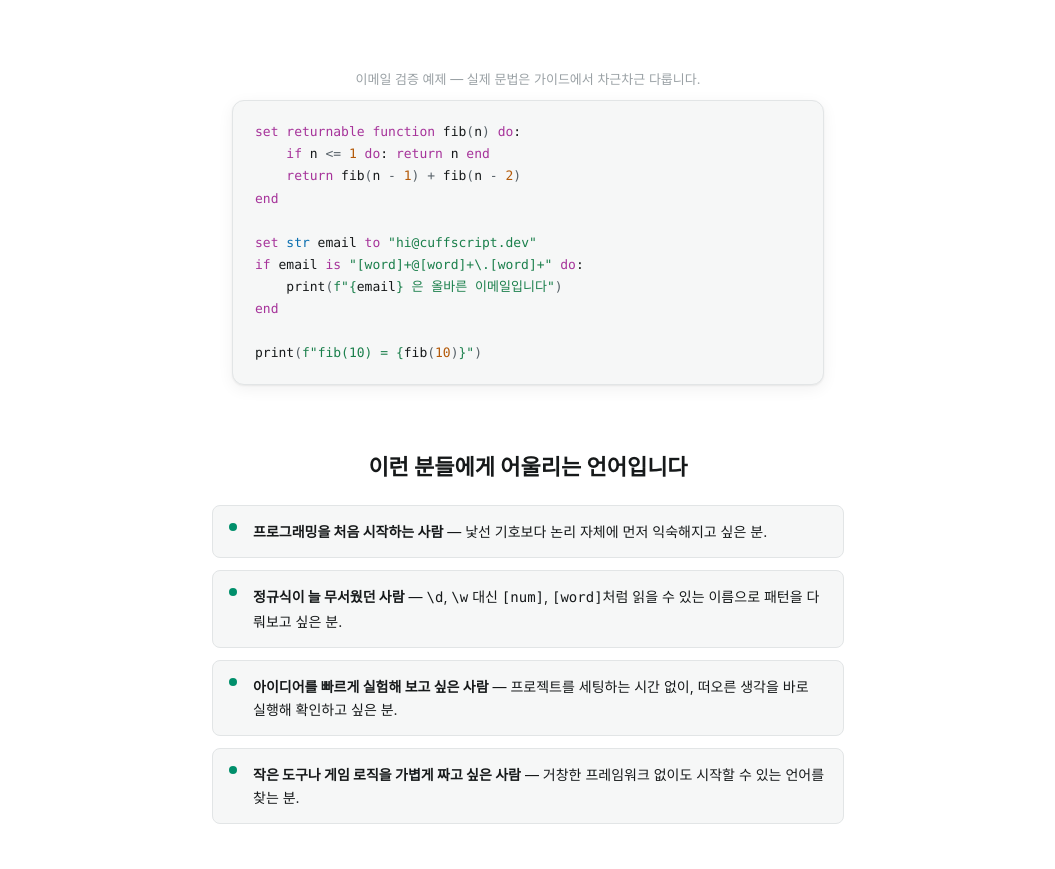
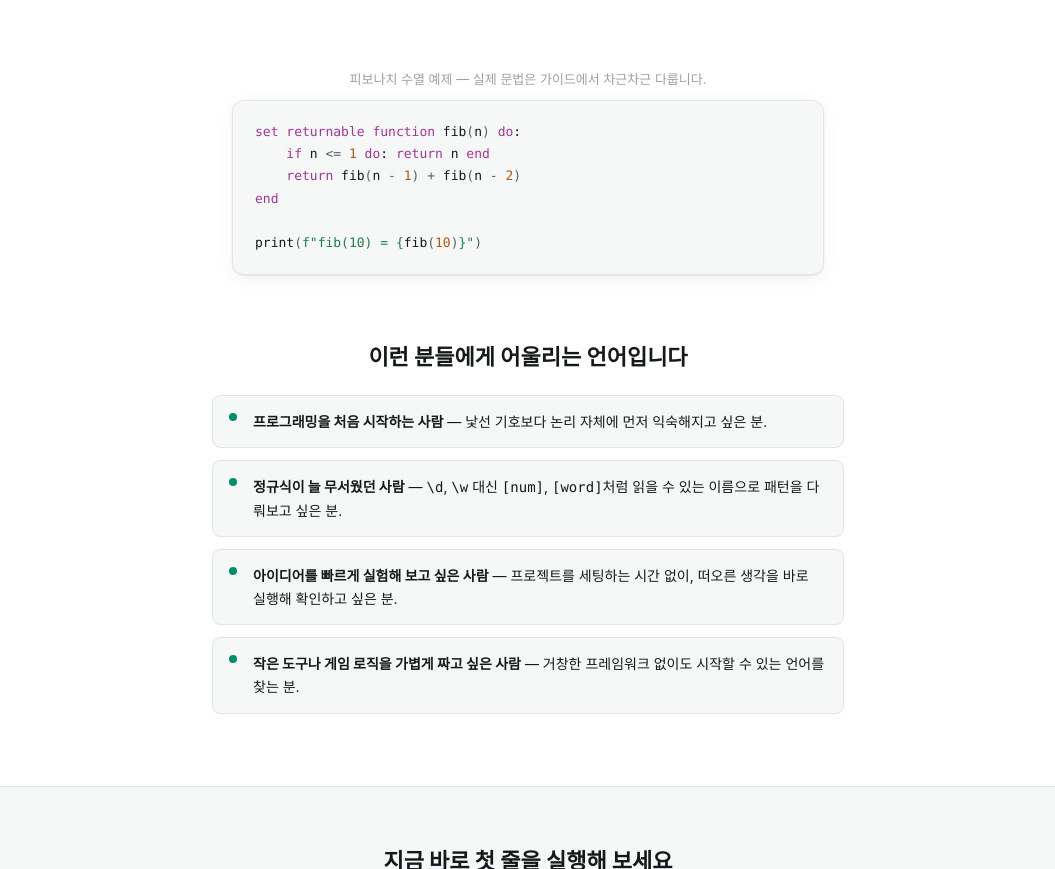
Before and after one commit to cuffscript/site, a website built with Vite: page index.html in a window 1280 px wide. Shown: the part 1287-2156 px from the top of the page, without its empty margins (112-1167 px from the left). Built offline with nearby package versions, Linux system fonts and the light colour scheme.

Commit message:
홈쇼케이스 캡션을 이메일 검증 예제에서 피보나치 수열 예제로 변경

```diff
--- a/index.html
+++ b/index.html
@@ -91,15 +91,10 @@
             </section>
 
             <section class="home-showcase">
-                <p class="home-showcase-caption">이메일 검증 예제 — 실제 문법은 가이드에서 차근차근 다룹니다.</p>
+                <p class="home-showcase-caption">피보나치 수열 예제 — 실제 문법은 가이드에서 차근차근 다룹니다.</p>
                 <pre><code class="language-cuff">set returnable function fib(n) do:
     if n &lt;= 1 do: return n end
     return fib(n - 1) + fib(n - 2)
-end
-
-set str email to "hi@cuffscript.dev"
-if email is "[word]+@[word]+\.[word]+" do:
-    print(f"{email} 은 올바른 이메일입니다")
 end
 
 print(f"fib(10) = {fib(10)}")</code></pre>
```
